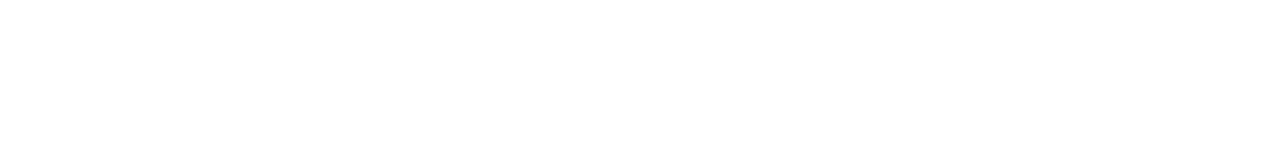
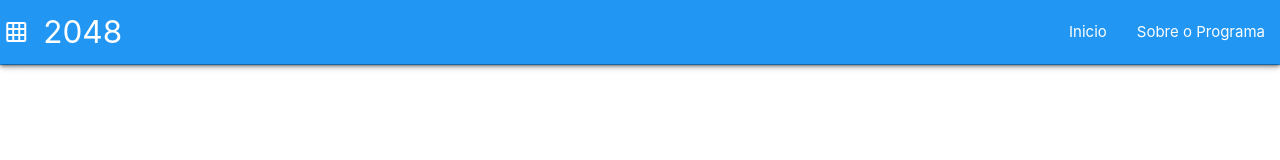
Before and after one commit to iamtheluiz/Simple-2048, a plain HTML site: page template/index.html in a window 1280 px wide. Drawn offline with Linux system fonts and the light colour scheme; files that its build step writes are made by us from their sources; files whose address does not match are found by name.

Commit message:
Atualizado template do site

```diff
--- a/template/index.html
+++ b/template/index.html
@@ -9,7 +9,7 @@
 
     This program is distributed in the hope that it will be useful,
     but WITHOUT ANY WARRANTY; without even the implied warranty of
-    MERCHANTABILITY or FITNESS FOR A PARTICULAR PURPOSE.  See the
+    MERCHANTABILITY or FITNESS FOR A PART ICULAR PURPOSE.  See the
     GNU General Public License for more details.
 
     You should have received a copy of the GNU General Public License
@@ -24,11 +24,55 @@
         <meta charset="utf-8">
     </head>
     <body>
-        <div class="content">
+        <div class="content row">
+
+            <!-- Inicio do Menu -->
+            <div class="topo">
+                <!-- Inicio Menu Desktop -->
+                <nav>
+                    <div class="nav-wrapper blue z-depth-2">
+                        &nbsp;<a href="index.html" class="brand-logo"><i class="material-icons">grid_on</i>2048</a>
+                        <a href="#" data-target="mobile-demo" class="sidenav-trigger"><i class="material-icons">menu</i></a>
+                        <ul class="right hide-on-med-and-down">
+                            <li><a href="index.html">Inicio</a></li>
+                            <li><a href="sobre.html">Sobre o Programa</a></li>
+                        </ul>
+                    </div>
+                </nav>
+                <!-- Fim Menu Desktop -->
+
+                <!-- Inicio Menu Mobile -->
+                <ul class="sidenav" id="mobile-demo">
+                    <li><a href="index.html">Inicio</a></li>
+                    <li><a href="sobre.html">Sobre o Programa</a></li>
+                </ul>
+                <!-- Fim Menu Mobile -->
+
+            </div>
+            <!-- Fim do Menu -->
+
+            <!-- Inicio do Corpo -->
+            <div class="corpo col s12 blue">
+
+            </div>
+            <!-- Fim do corpo -->
+
+            <!-- Inicio do Rodapé -->
+            <div class="footer col s12">
+
+            </div>
+            <!-- Fim do Rodapé -->
 
         </div>
+
         <!--Scripts-->
         <script type="text/javascript" src="js/jquery.min.js"></script>
         <script type="text/javascript" src="js/materialize.min.js"></script>
+        <script>
+            $(document).ready(function(){
+                //Incialização do Menu Mobile
+                $('.sidenav').sidenav();
+            });
+        </script>
     </body>
 </html>
```
